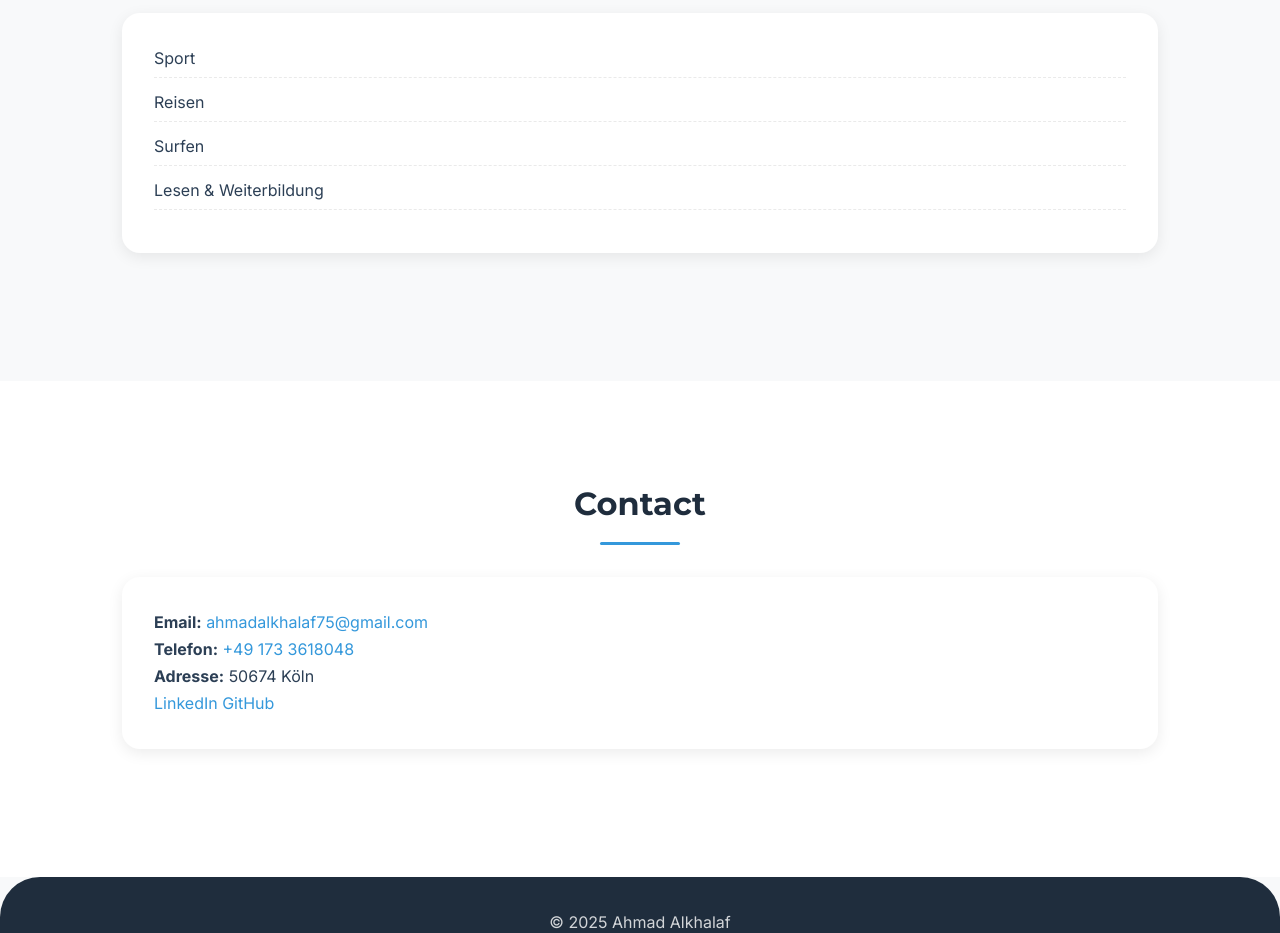
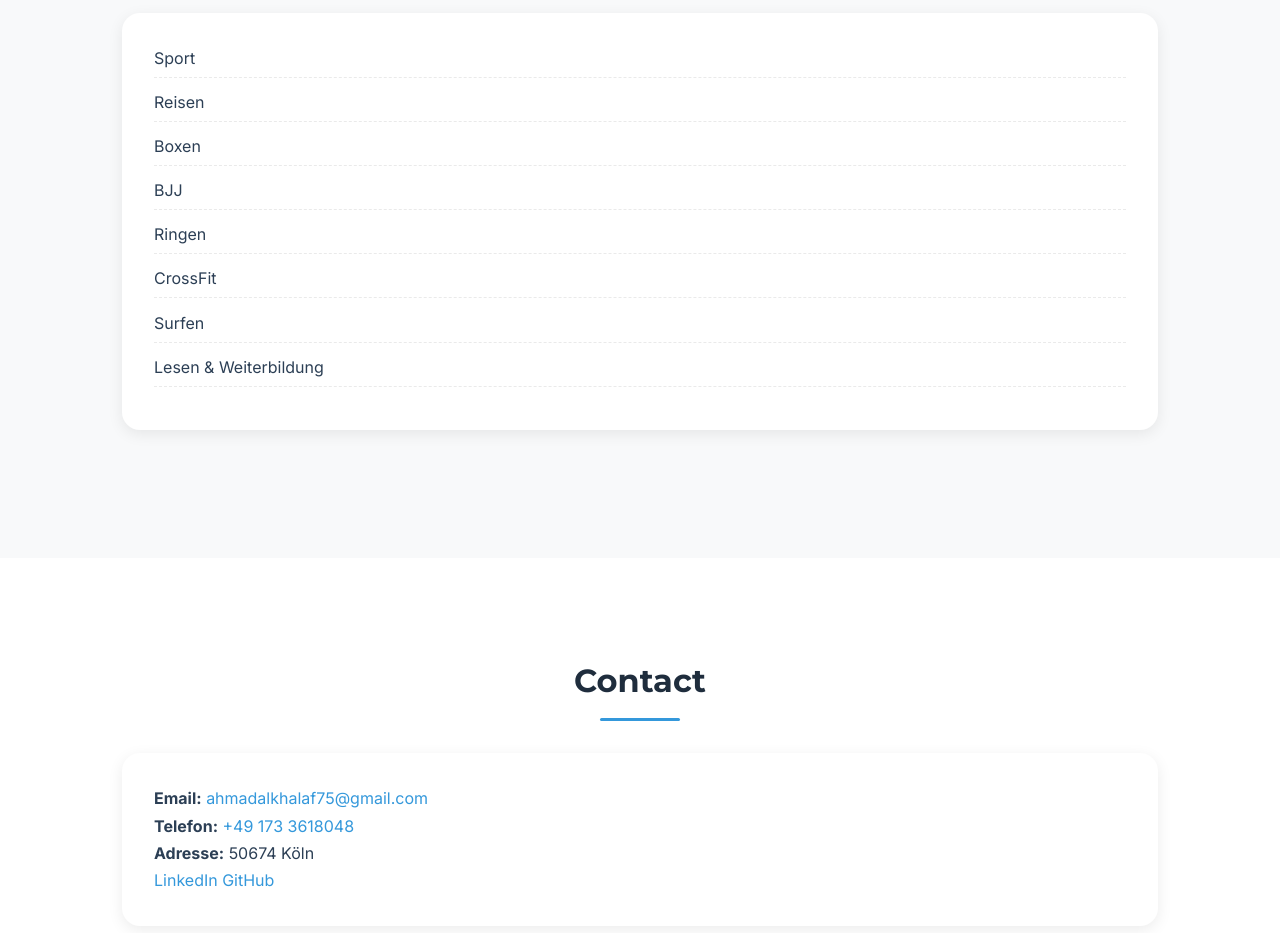
Before and after one commit to ahmad2lk/cv, a plain HTML site: page index.html in a window 1280 px wide. Shown: the part 6060-6993 px from the top of the page. Drawn offline with Linux system fonts and the light colour scheme.

Commit message:
neu style n

```diff
--- a/index.html
+++ b/index.html
@@ -126,14 +126,16 @@
         box-shadow: var(--shadow-hover);
     }
 
-    /* Animations */
+
     @keyframes fadeInLeft {
         to {
             opacity: 1;
             transform: translateX(0);
         }
     }
-
+    @keyframes growLine {
+        to { height: 100%; }
+    }
     @keyframes fadeInRight {
         to {
             opacity: 1;
@@ -575,12 +577,17 @@
                 <ul>
                     <li>Sport</li>
                     <li>Reisen</li>
+                    <li>Boxen</li>
+                    <li>BJJ</li>
+                    <li>Ringen</li>
+                    <li> CrossFit</li>
                     <li>Surfen</li>
                     <li>Lesen & Weiterbildung</li>
                 </ul>
             </div>
         </div>
-    </section> <!-- Kontakt -->
+    </section>
+
     <section id="contact">
         <div class="container"><h2>Contact</h2>
             <div class="card"><p><strong>Email:</strong> <a href="mailto:ahmadalkhalaf75@gmail.com">ahmadalkhalaf75@gmail.com</a>
```
